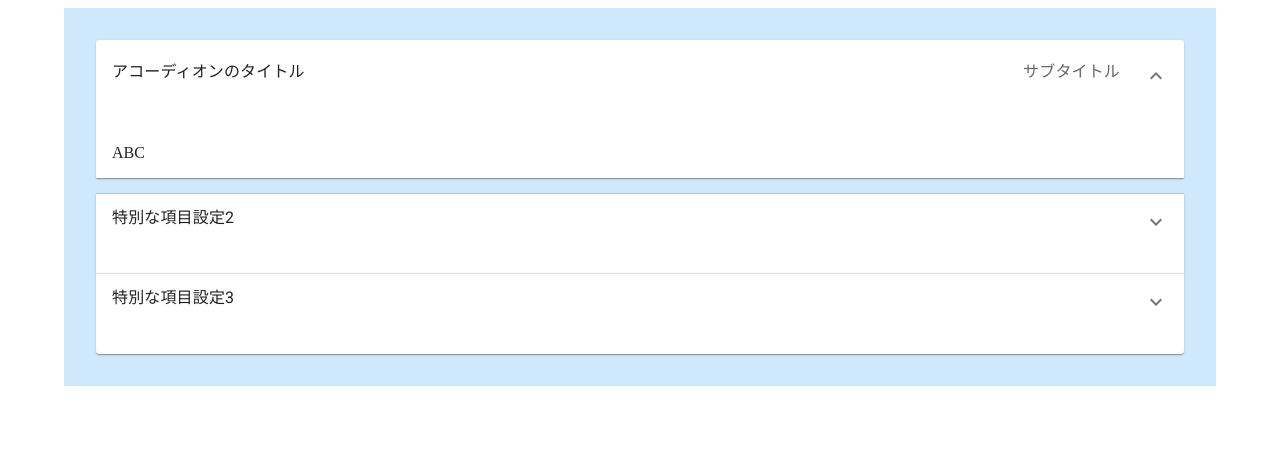
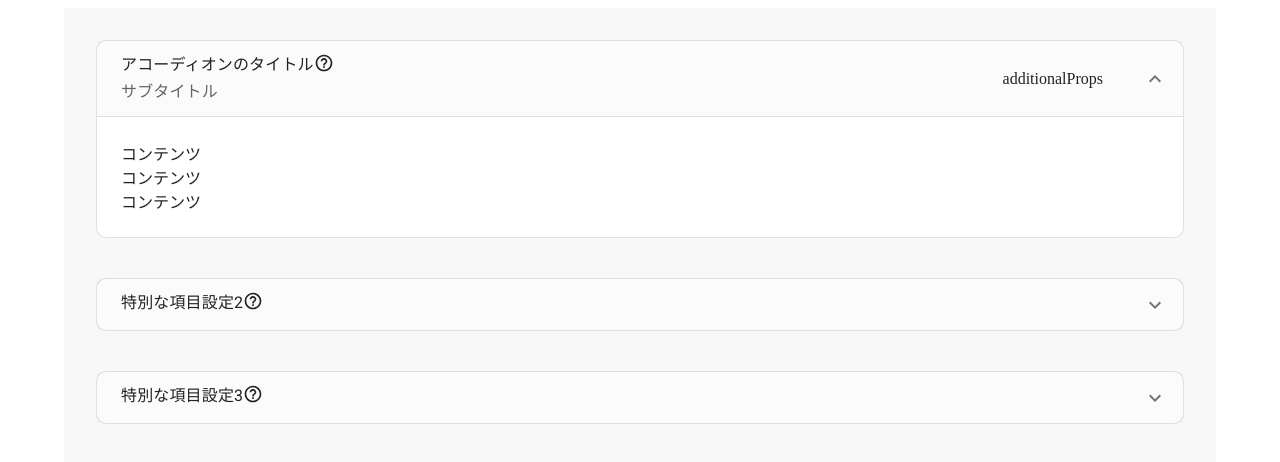
Before and after one commit to BoxPistols/MUI-Layout-with-Accordion, a React (Create React App) app in the folder src/: page / in a window 1280 px wide. Shown: the top 462 px of the page. Built offline with nearby package versions, Linux system fonts and the light colour scheme.

Commit message:
Accordion Base / Props Typography WrapAccordion-Design

```diff
--- a/src/SandBox/index.tsx
+++ b/src/SandBox/index.tsx
@@ -7,32 +7,38 @@ export function SandBox(): JSX.Element {
   return (
     <>
       <Container maxWidth="lg">
-        <Box sx={{ padding: '32px', bgcolor: '#cfe8fc' }}>
+        <Box sx={{ padding: '32px', bgcolor: '#f8f8f8' }}>
           <AccordionWrap
             InitOpen="panel1"
             ExpandedName="panel1"
-            AriaControls="panel1-content"
+            id="panel1-content"
             AccordionTitle="アコーディオンのタイトル"
             AccordionSubTitle="サブタイトル"
-            InlineCss={{ mb: 1 }}
+            // InlineCss={{ mb: 1 }}
+            additionalProps={<Box>additionalProps</Box>}
+          >
+            <Box>コンテンツ</Box>
+            <Box>コンテンツ</Box>
+            <Box>コンテンツ</Box>
+          </AccordionWrap>
+
+          <AccordionWrap
+            ExpandedName="panel2"
+            id="panel2-content"
+            AccordionTitle="特別な項目設定2"
+            // children={undefined}
           >
             ABC
           </AccordionWrap>
 
           <AccordionWrap
-            ExpandedName="panel2"
-            AriaControls="panel2-content"
-            AccordionTitle="特別な項目設定2"
-            children={undefined}
-          />
-
-          <AccordionWrap
             // InitOpen="panel3"
             ExpandedName="panel3"
-            AriaControls="panel3-content"
+            id="panel3-content"
             AccordionTitle="特別な項目設定3"
-            children={undefined}
-          />
+          >
+            ABC
+          </AccordionWrap>
         </Box>
       </Container>
     </>
--- a/src/components/AccordionWrap.tsx
+++ b/src/components/AccordionWrap.tsx
@@ -1,7 +1,4 @@
 // https://mui.com/material-ui/react-accordion/
-// https://mui.com/system/flexbox/
-// import React from 'react'
-// import * as React from 'react'
 import React from 'react'
 import { ElementType, ReactNode, VFC } from 'react'
 
@@ -9,33 +6,76 @@ import {
   Accordion,
   AccordionDetails,
   AccordionSummary,
+  AccordionSummaryProps,
+  AccordionProps,
   Typography,
   Box,
   SxProps,
+  styled,
 } from '@mui/material'
-
-// import { SxProps } from '@mui/material/styles'
+// Icon
 import ExpandMoreIcon from '@mui/icons-material/ExpandMore'
-//
+import HelpOutlineIcon from '@mui/icons-material/HelpOutline'
 
 type setProps = {
   AccordionTitle: string
   AccordionSubTitle?: string
   ExpandedName?: string
-  AriaControls?: string
+  id?: string
   InitOpen?: string
   InlineCss?: SxProps
   children?: ReactNode
+  additionalProps?: JSX.Element
 }
+
+// Stylings
+const AccordionStyle = styled((props: AccordionProps) => (
+  <Accordion disableGutters elevation={0} square {...props} />
+))(({ theme }) => ({
+  border: `1px solid ${theme.palette.divider}`,
+  borderRadius: 10,
+  mb: 4,
+  // '&:not(:last-child)': {
+  //   borderBottom: 0,
+  // },
+  '&:before': {
+    display: 'none',
+  },
+}))
+
+const AccordionSummaryStyle = styled((props: AccordionSummaryProps) => (
+  <AccordionSummary {...props} />
+))(({ theme }) => ({
+  backgroundColor:
+    theme.palette.mode === 'dark'
+      ? 'rgba(255, 255, 255, .05)'
+      : 'rgba(0, 0, 0, .015)',
+  '&:hover': {
+    backgroundColor: 'rgba(0, 0, 0, .03)',
+  },
+  '& .MuiAccordionSummary-content': {
+    marginLeft: theme.spacing(1),
+    borderRadius: '10px, 10px , 0 , 0',
+  },
+}))
+
+const AccordionDetailsStyle = styled(AccordionDetails)(({ theme }) => ({
+  padding: theme.spacing(3),
+  borderTop: '1px solid rgba(0, 0, 0, .125)',
+  borderRadius: '0, 0,10px,10px',
+  // borderBottom: '1px solid rgba(0, 0, 0, .125)',
+}))
 
 export const AccordionWrap = ({
   AccordionTitle,
   AccordionSubTitle,
   children,
   ExpandedName,
-  AriaControls,
+  id,
   InlineCss,
   InitOpen,
+  additionalProps,
+  ...props
 }: setProps) => {
   const [expanded, setExpanded] = React.useState<string | boolean>(
     `${InitOpen}`,
@@ -48,41 +88,51 @@ export const AccordionWrap = ({
 
   return (
     <>
-      <Accordion
+      <AccordionStyle
         expanded={expanded === `${ExpandedName}`}
         onChange={handleChange(`${ExpandedName}`)}
         sx={InlineCss}
+        style={{ marginBottom: 40 }}
       >
-        <AccordionSummary
+        <AccordionSummaryStyle
           expandIcon={<ExpandMoreIcon />}
-          aria-controls={AriaControls}
-          id={AriaControls}
-          sx={{
-            minHeight: '3em',
-            '&:hover': {
-              backgroundColor: '#cccccc99',
-            },
-          }}
-          style={{ marginBottom: 24 }}
+          aria-controls={id}
+          id={id}
+          // style={{ marginBottom: 24 }}
         >
           <Box
             sx={{
               display: 'flex',
               justifyContent: 'space-between',
+              alignItems: 'center',
               flexWrap: 'wrap',
               width: '100%',
-              height: '2em',
-              pr: 3,
+              pr: 5,
             }}
           >
-            <Typography sx={{ display: 'block' }}>{AccordionTitle}</Typography>
-            <Typography sx={{ display: 'block', color: 'text.secondary' }}>
-              {AccordionSubTitle}
-            </Typography>
+            <Box>
+              <Box
+                sx={{
+                  display: 'flex',
+                  justifyContent: 'space-between',
+                  alignItems: 'flex-center',
+                }}
+              >
+                <Typography>{AccordionTitle}</Typography>
+                <Typography>
+                  <HelpOutlineIcon fontSize="small" />
+                </Typography>
+              </Box>
+
+              <Typography sx={{ display: 'block', color: 'text.secondary' }}>
+                {AccordionSubTitle}
+              </Typography>
+            </Box>
+            <Box>{additionalProps}</Box>
           </Box>
-        </AccordionSummary>
-        <AccordionDetails>{children}</AccordionDetails>
-      </Accordion>{' '}
+        </AccordionSummaryStyle>
+        <AccordionDetailsStyle>{children}</AccordionDetailsStyle>
+      </AccordionStyle>
     </>
   )
 }
```
